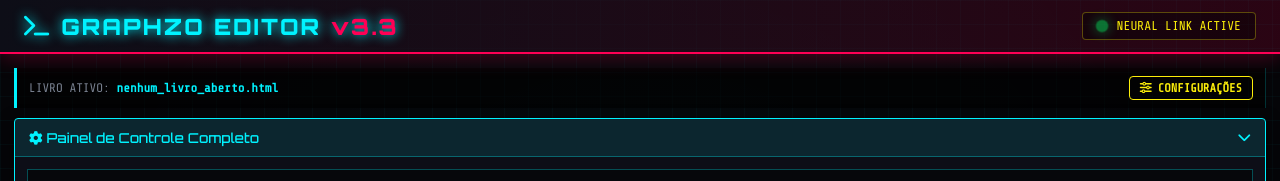
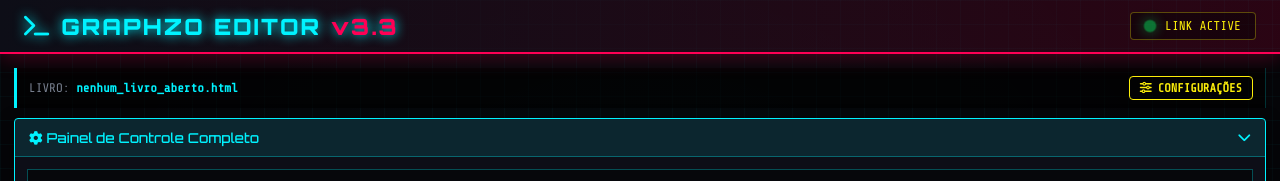
Before and after one commit to andreyoldekamp-del/EditorGraphZo, a plain HTML site: page Index.html in a window 1280 px wide. Shown: the top 181 px of the page. Drawn offline with nearby package versions, Linux system fonts and the light colour scheme.

Commit message:
Update Index.html

```diff
--- a/Index.html
+++ b/Index.html
@@ -611,7 +611,7 @@
   <h1><i class="fa-solid fa-terminal"></i> GRAPHZO EDITOR <span style="color: var(--neon-magenta);">v3.3</span></h1>
   <div class="status-indicator">
     <div class="pulse" id="statusPulse"></div>
-    <span id="statusText">NEURAL LINK ACTIVE</span>
+    <span id="statusText">LINK ACTIVE</span>
   </div>
 </header>
 
@@ -619,7 +619,7 @@
   <main class="editor-wrapper">
 
     <div class="editor-info-bar">
-      <span>LIVRO ATIVO: <strong id="currentFileName" style="color: var(--neon-cyan);">nenhum_livro_aberto.html</strong></span>
+      <span>LIVRO: <strong id="currentFileName" style="color: var(--neon-cyan);">nenhum_livro_aberto.html</strong></span>
       <div style="display: flex; gap: 10px; align-items: center;">
         <span id="editorStatusText" style="color: var(--neon-yellow);"></span>
         <button class="btn-config-toggle" onclick="toggleConfigPanel()" title="Abrir/Fechar Configurações">
```
